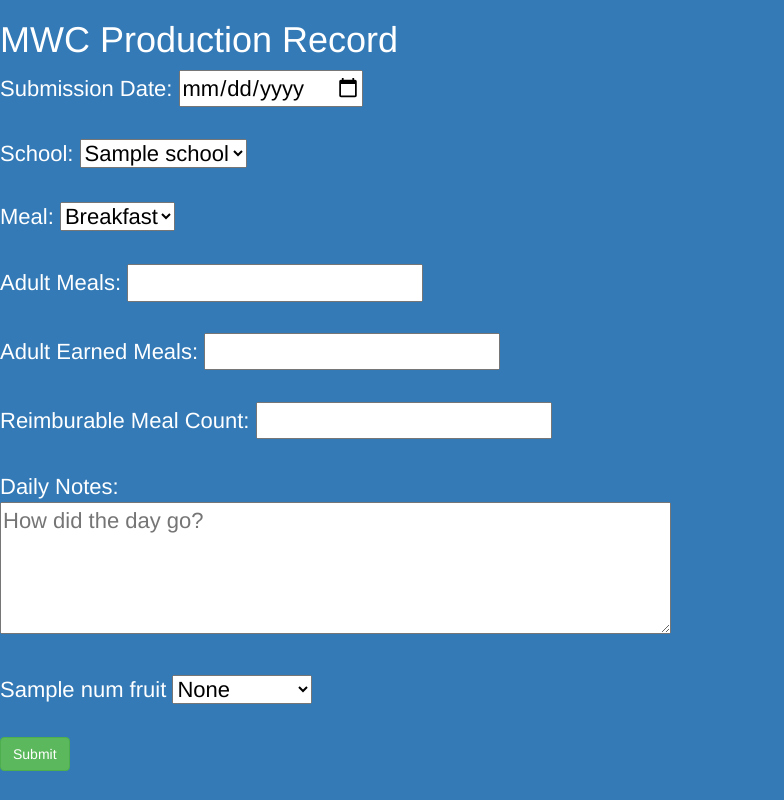
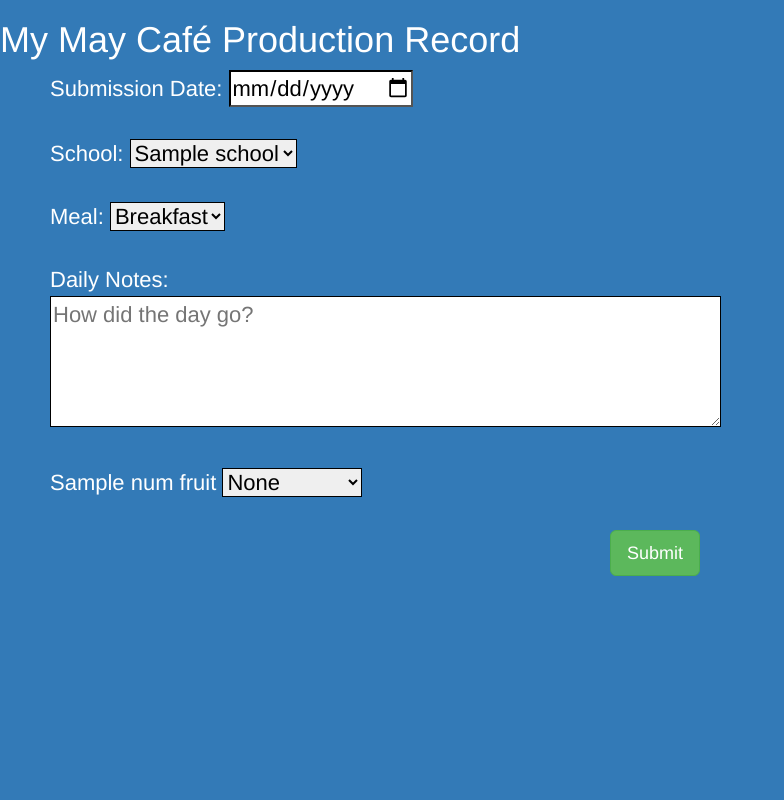
Before and after one commit to kylelagerquist/mwcPRApp, a Flask app: template templates/home.html in a window 1280 px wide. Shown: the whole page, without its empty margins (0-784 px from the left). Run offline with Flask 2, Linux system fonts and the light colour scheme; the template is opened without the code that fills it: most values are stand-ins (such as "Sample title", 1, 10 or a date in 2020); some libraries are stand-ins or nearby versions.

Commit message:
Update home.html

```diff
--- a/templates/home.html
+++ b/templates/home.html
@@ -1,6 +1,7 @@
 {% extends "layout.html" %}
 {% block content %}
-	<h1>MWC Production Record</h1>
+
+	<h1>My May Café Production Record</h1>
 
 	{% with messages = get_flashed_messages() %}
   		{% if messages %}
@@ -31,9 +32,7 @@
 		<option>Lunch</option>
 		</select>
 	<br><br>
-	Adult Meals: <input type="number" name="adult-meals" id="adult-meals" required><br><br>
-  Adult Earned Meals: <input type="number" name="adult-earned-meals"" id="adult-earned-meals" required><br><br>
-  Reimburable Meal Count: <input type="number" name="reimbursable-meals" id="reimbursable-meals" required><br><br>
+
   Daily Notes:
   	<br><textarea rows="4" cols="50" id='daily-notes' name="daily-notes" placeholder="How did the day go?"></textarea><br><br>
 
@@ -42,20 +41,32 @@
 		<select name="{{ fruitName }}">
 			<option>None</option>
 			{% for fruit in fruits %}
-
 			<option>{{ fruit }}</option>
-
 			{% endfor %}
 		</select><br><br>
 	{% endfor %}
-  	<input type = "submit" value = "Submit" class="btn btn-success">
+  	<input type = "submit" value = "Submit" class="btn btn-success btn-lg center-block">
+  	<br><br>
   </form>
   <style>
+  form {
+      position: relative;
+      margin-top: 0px;
+      margin-bottom: 20px;
+      margin-right: 20px;
+      margin-left: 50px;
+   }
    input {
       color: black;
+      border-color: black;
    }
    select {
    	color: black;
+   	border-color: black;
+   }
+   textarea {
+   	color: black;
+   	border-color: black;
    }
 </style>
 {% endblock content %}
```
